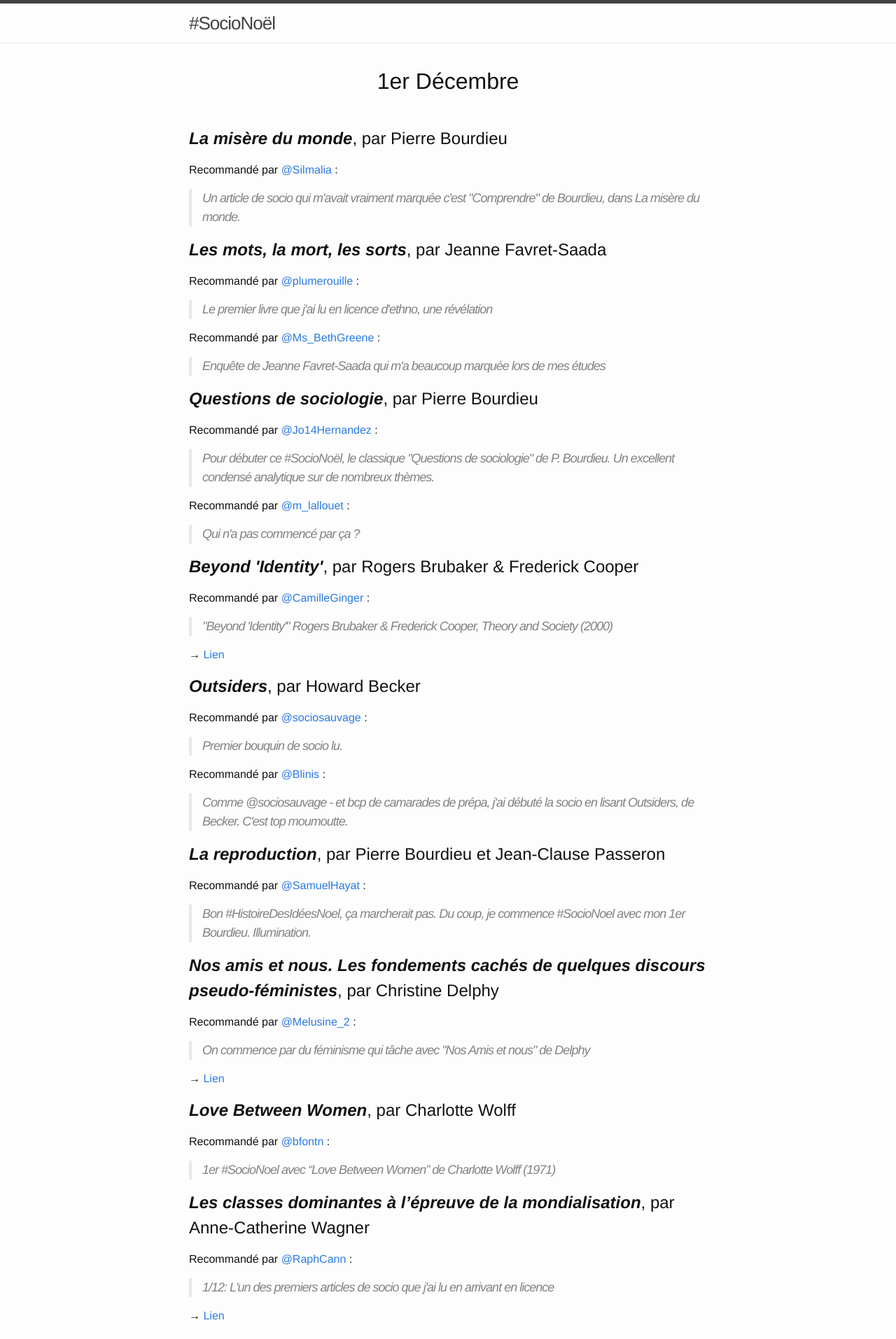
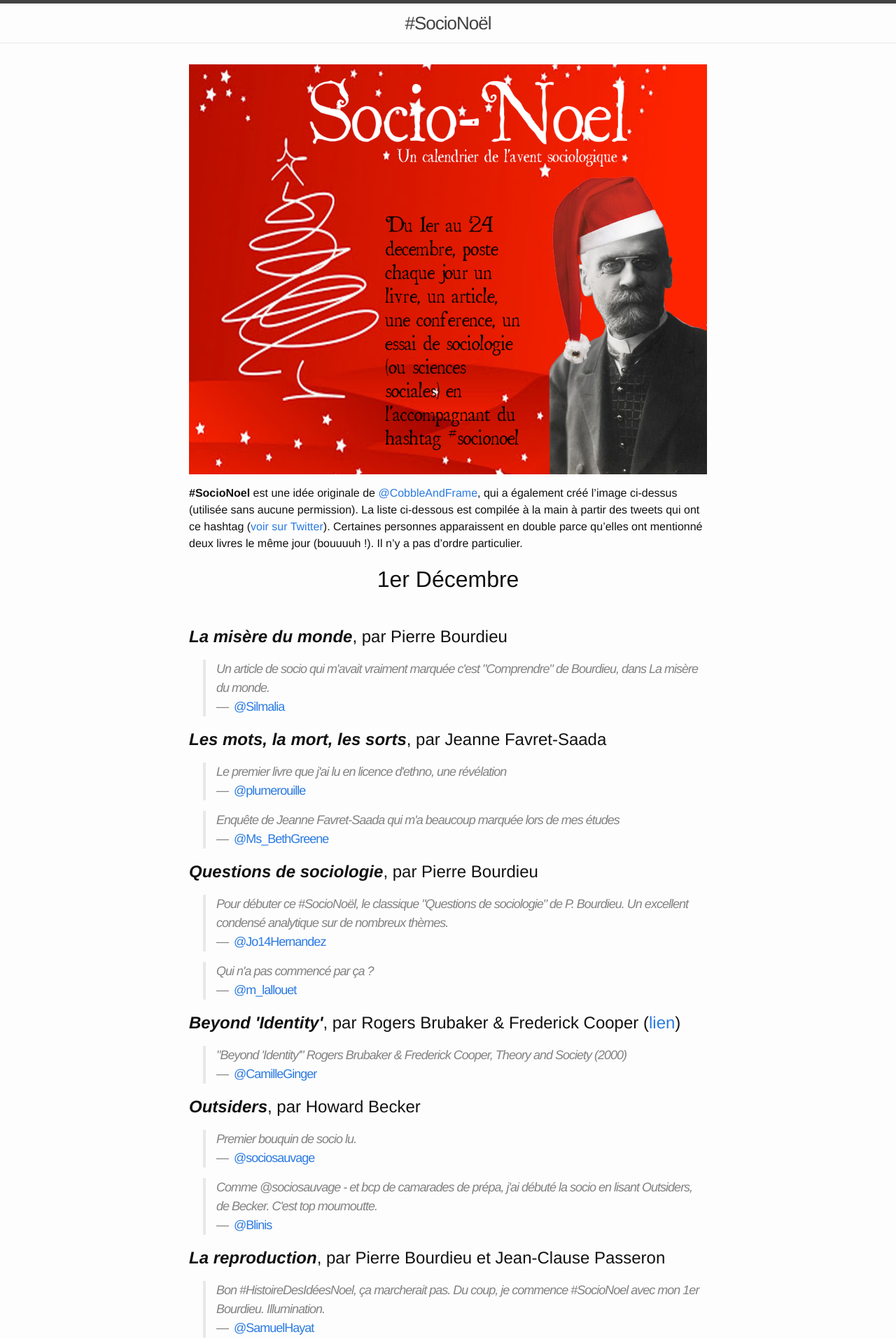
Before and after one commit to bfontaine/SocioNoel, a Jekyll site: the page built from index.md, in a window 1280 px wide. Shown: the top 1914 px of the page at 70% size. Built offline with Jekyll 4.4.1, drawn with Linux system fonts in a browser that asks for light colours; some of the changed text lies outside the part shown.

Commit message:
style improvements

```diff
--- a/_includes/header.html
+++ b/_includes/header.html
@@ -1,14 +1,5 @@
 <header class="site-header">
   <div class="wrapper">
     <a class="site-title" href="{{ site.baseurl }}/">{{ site.title }}</a>
-    <nav class="site-nav">
-      <a href="#" class="menu-icon">
-        <svg viewBox="0 0 18 15">
-          <path fill="#424242" d="M18,1.484c0,0.82-0.665,1.484-1.484,1.484H1.484C0.665,2.969,0,2.304,0,1.484l0,0C0,0.665,0.665,0,1.484,0 h15.031C17.335,0,18,0.665,18,1.484L18,1.484z"/>
-          <path fill="#424242" d="M18,7.516C18,8.335,17.335,9,16.516,9H1.484C0.665,9,0,8.335,0,7.516l0,0c0-0.82,0.665-1.484,1.484-1.484 h15.031C17.335,6.031,18,6.696,18,7.516L18,7.516z"/>
-          <path fill="#424242" d="M18,13.516C18,14.335,17.335,15,16.516,15H1.484C0.665,15,0,14.335,0,13.516l0,0 c0-0.82,0.665-1.484,1.484-1.484h15.031C17.335,12.031,18,12.696,18,13.516L18,13.516z"/>
-        </svg>
-      </a>
-    </nav>
   </div>
 </header>
--- a/_sass/_books.scss
+++ b/_sass/_books.scss
@@ -1,4 +1,4 @@
-.wrapper > h2 {
+.page-content .wrapper > h2 {
   text-align: center;
   margin-bottom: 40px;
   font-size: 2rem;
@@ -9,4 +9,12 @@
     font-style: italic;
     font-weight: bold;
   }
+
+  .sources {
+    padding-left: 20px;
+
+    .comment-author {
+      font-style: normal;
+    }
+  }
 }
--- a/_sass/_layout.scss
+++ b/_sass/_layout.scss
@@ -5,9 +5,7 @@
     border-top: 5px solid $grey-color-dark;
     border-bottom: 1px solid $grey-color-light;
     min-height: 56px;
-
-    // Positioning context for the mobile navigation icon
-    position: relative;
+    text-align: center;
 }
 
 .site-title {
@@ -15,7 +13,6 @@
     line-height: 56px;
     letter-spacing: -1px;
     margin-bottom: 0;
-    float: left;
 
     &,
     &:visited {
--- a/index.md
+++ b/index.md
@@ -1,223 +1,299 @@
 ---
 layout: default
 ---
+
+<img src="./assets/banner.png" id="banner" alt="Un ouvrage de socio par jour du 1er au 24 décembre" />
+
+<b>#SocioNoel</b> est une idée originale de [@CobbleAndFrame](https://twitter.com/CobbleAndFrame/status/671360041136558081), qui a également créé l’image ci-dessus (utilisée sans aucune permission).
+La liste ci-dessous est compilée à la main à partir des tweets qui ont ce hashtag ([voir sur Twitter](https://twitter.com/search?f=tweets&vertical=default&q=socionoel)).
+Certaines personnes apparaissent en double parce qu’elles ont mentionné deux livres le même jour (bouuuuh !).
+Il n’y a pas d’ordre particulier.
+
 ## 1er Décembre
 <article class="book">
   <h1><span class="title">La misère du monde</span>, par <span class="author">Pierre Bourdieu</span></h1>
+  <div class="sources">
 
-  <p class="from">Recommandé par <a class="handle" href="https://twitter.com/Silmalia/status/671694741310988288">@Silmalia</a>&nbsp;:</p>
-  <blockquote class="comment">Un article de socio qui m'avait vraiment marquée c'est "Comprendre" de Bourdieu, dans La misère du monde.</blockquote>
+    <blockquote class="comment">
+      Un article de socio qui m'avait vraiment marquée c'est "Comprendre" de Bourdieu, dans La misère du monde.<br/>
+      <span class="comment-author">—&nbsp;&nbsp;<a class="handle" href="https://twitter.com/Silmalia/status/671694741310988288">@Silmalia</a></span>
+    </blockquote>
 
-
+  </div>
 </article>
 <article class="book">
   <h1><span class="title">Les mots, la mort, les sorts</span>, par <span class="author">Jeanne Favret-Saada</span></h1>
+  <div class="sources">
 
 
-      <p class="from">Recommandé par <a class="handle" href="https://twitter.com/plumerouille/status/671687820000501760">@plumerouille</a>&nbsp;:</p>
-      <blockquote class="comment">Le premier livre que j'ai lu en licence d'ethno, une révélation</blockquote>
+      <blockquote class="comment">
+        Le premier livre que j'ai lu en licence d'ethno, une révélation<br/>
+        <span class="comment-author">—&nbsp;&nbsp;<a class="handle" href="https://twitter.com/plumerouille/status/671687820000501760">@plumerouille</a></span>
+      </blockquote>
 
-      <p class="from">Recommandé par <a class="handle" href="https://twitter.com/Ms_BethGreene/status/671710313251741696">@Ms_BethGreene</a>&nbsp;:</p>
-      <blockquote class="comment">Enquête de Jeanne Favret-Saada qui m'a beaucoup marquée lors de mes études</blockquote>
+      <blockquote class="comment">
+        Enquête de Jeanne Favret-Saada qui m'a beaucoup marquée lors de mes études<br/>
+        <span class="comment-author">—&nbsp;&nbsp;<a class="handle" href="https://twitter.com/Ms_BethGreene/status/671710313251741696">@Ms_BethGreene</a></span>
+      </blockquote>
 
 
-
+  </div>
 </article>
 <article class="book">
   <h1><span class="title">Questions de sociologie</span>, par <span class="author">Pierre Bourdieu</span></h1>
+  <div class="sources">
 
 
-      <p class="from">Recommandé par <a class="handle" href="https://twitter.com/Jo14Hernandez/status/671679406428061696">@Jo14Hernandez</a>&nbsp;:</p>
-      <blockquote class="comment">Pour débuter ce #SocioNoël, le classique "Questions de sociologie" de P. Bourdieu. Un excellent condensé analytique sur de nombreux thèmes.</blockquote>
+      <blockquote class="comment">
+        Pour débuter ce #SocioNoël, le classique "Questions de sociologie" de P. Bourdieu. Un excellent condensé analytique sur de nombreux thèmes.<br/>
+        <span class="comment-author">—&nbsp;&nbsp;<a class="handle" href="https://twitter.com/Jo14Hernandez/status/671679406428061696">@Jo14Hernandez</a></span>
+      </blockquote>
 
-      <p class="from">Recommandé par <a class="handle" href="https://twitter.com/m_lallouet/status/671638089035587584">@m_lallouet</a>&nbsp;:</p>
-      <blockquote class="comment">Qui n'a pas commencé par ça ?</blockquote>
+      <blockquote class="comment">
+        Qui n'a pas commencé par ça ?<br/>
+        <span class="comment-author">—&nbsp;&nbsp;<a class="handle" href="https://twitter.com/m_lallouet/status/671638089035587584">@m_lallouet</a></span>
+      </blockquote>
 
 
-
+  </div>
 </article>
 <article class="book">
-  <h1><span class="title">Beyond 'Identity'</span>, par <span class="author">Rogers Brubaker & Frederick Cooper</span></h1>
+  <h1><span class="title">Beyond 'Identity'</span>, par <span class="author">Rogers Brubaker & Frederick Cooper</span>&nbsp;(<a href="http://works.bepress.com/cgi/viewcontent.cgi?article=1001&context=wrb">lien</a>)</h1>
+  <div class="sources">
 
-  <p class="from">Recommandé par <a class="handle" href="https://twitter.com/CamilleGinger/status/671677411642245120">@CamilleGinger</a>&nbsp;:</p>
-  <blockquote class="comment">"Beyond 'Identity'" Rogers Brubaker & Frederick Cooper, Theory and Society (2000)</blockquote>
+    <blockquote class="comment">
+      "Beyond 'Identity'" Rogers Brubaker & Frederick Cooper, Theory and Society (2000)<br/>
+      <span class="comment-author">—&nbsp;&nbsp;<a class="handle" href="https://twitter.com/CamilleGinger/status/671677411642245120">@CamilleGinger</a></span>
+    </blockquote>
 
-
-    <p>&rarr;&nbsp;<a href="http://works.bepress.com/cgi/viewcontent.cgi?article=1001&context=wrb">Lien</a></p>
-
+  </div>
 </article>
 <article class="book">
   <h1><span class="title">Outsiders</span>, par <span class="author">Howard Becker</span></h1>
+  <div class="sources">
 
 
-      <p class="from">Recommandé par <a class="handle" href="https://twitter.com/sociosauvage/status/671672939213922304">@sociosauvage</a>&nbsp;:</p>
-      <blockquote class="comment">Premier bouquin de socio lu.</blockquote>
+      <blockquote class="comment">
+        Premier bouquin de socio lu.<br/>
+        <span class="comment-author">—&nbsp;&nbsp;<a class="handle" href="https://twitter.com/sociosauvage/status/671672939213922304">@sociosauvage</a></span>
+      </blockquote>
 
-      <p class="from">Recommandé par <a class="handle" href="https://twitter.com/Blinis/status/671709437745340417">@Blinis</a>&nbsp;:</p>
-      <blockquote class="comment">Comme @sociosauvage - et bcp de camarades de prépa, j'ai débuté la socio en lisant Outsiders, de Becker. C'est top moumoutte.</blockquote>
+      <blockquote class="comment">
+        Comme @sociosauvage - et bcp de camarades de prépa, j'ai débuté la socio en lisant Outsiders, de Becker. C'est top moumoutte.<br/>
+        <span class="comment-author">—&nbsp;&nbsp;<a class="handle" href="https://twitter.com/Blinis/status/671709437745340417">@Blinis</a></span>
+      </blockquote>
 
 
-
+  </div>
 </article>
 <article class="book">
   <h1><span class="title">La reproduction</span>, par <span class="author">Pierre Bourdieu et Jean-Clause Passeron</span></h1>
+  <div class="sources">
 
-  <p class="from">Recommandé par <a class="handle" href="https://twitter.com/SamuelHayat/status/671671019267035136">@SamuelHayat</a>&nbsp;:</p>
-  <blockquote class="comment">Bon #HistoireDesIdéesNoel, ça marcherait pas. Du coup, je commence #SocioNoel avec mon 1er Bourdieu. Illumination.</blockquote>
+    <blockquote class="comment">
+      Bon #HistoireDesIdéesNoel, ça marcherait pas. Du coup, je commence #SocioNoel avec mon 1er Bourdieu. Illumination.<br/>
+      <span class="comment-author">—&nbsp;&nbsp;<a class="handle" href="https://twitter.com/SamuelHayat/status/671671019267035136">@SamuelHayat</a></span>
+    </blockquote>
 
-
+  </div>
 </article>
 <article class="book">
-  <h1><span class="title">Nos amis et nous. Les fondements cachés de quelques discours pseudo-féministes</span>, par <span class="author">Christine Delphy</span></h1>
+  <h1><span class="title">Nos amis et nous. Les fondements cachés de quelques discours pseudo-féministes</span>, par <span class="author">Christine Delphy</span>&nbsp;(<a href="http://www.feministes-radicales.org/wp-content/uploads/2010/11/Christine-Delphy-Nos-amis-et-nous.-Les-fondements-cach%C3%A9s-de-quelques-discours-pseudo-f%C3%A9ministes-1977.pdf">lien</a>)</h1>
+  <div class="sources">
 
-  <p class="from">Recommandé par <a class="handle" href="https://twitter.com/Melusine_2/status/671650125563994113">@Melusine_2</a>&nbsp;:</p>
-  <blockquote class="comment">On commence par du féminisme qui tâche avec "Nos Amis et nous" de Delphy</blockquote>
+    <blockquote class="comment">
+      On commence par du féminisme qui tâche avec "Nos Amis et nous" de Delphy<br/>
+      <span class="comment-author">—&nbsp;&nbsp;<a class="handle" href="https://twitter.com/Melusine_2/status/671650125563994113">@Melusine_2</a></span>
+    </blockquote>
 
-
-    <p>&rarr;&nbsp;<a href="http://www.feministes-radicales.org/wp-content/uploads/2010/11/Christine-Delphy-Nos-amis-et-nous.-Les-fondements-cach%C3%A9s-de-quelques-discours-pseudo-f%C3%A9ministes-1977.pdf">Lien</a></p>
-
+  </div>
 </article>
 <article class="book">
   <h1><span class="title">Love Between Women</span>, par <span class="author">Charlotte Wolff</span></h1>
+  <div class="sources">
 
-  <p class="from">Recommandé par <a class="handle" href="https://twitter.com/bfontn/status/671638928085155840">@bfontn</a>&nbsp;:</p>
-  <blockquote class="comment">1er #SocioNoel avec “Love Between Women” de Charlotte Wolff (1971)</blockquote>
+    <blockquote class="comment">
+      1er #SocioNoel avec “Love Between Women” de Charlotte Wolff (1971)<br/>
+      <span class="comment-author">—&nbsp;&nbsp;<a class="handle" href="https://twitter.com/bfontn/status/671638928085155840">@bfontn</a></span>
+    </blockquote>
 
-
+  </div>
 </article>
 <article class="book">
-  <h1><span class="title">Les classes dominantes à l’épreuve de la mondialisation</span>, par <span class="author">Anne-Catherine Wagner</span></h1>
+  <h1><span class="title">Les classes dominantes à l’épreuve de la mondialisation</span>, par <span class="author">Anne-Catherine Wagner</span>&nbsp;(<a href="https://www.cairn.info/revue-actes-de-la-recherche-en-sciences-sociales-2011-5-page-4.htm">lien</a>)</h1>
+  <div class="sources">
 
-  <p class="from">Recommandé par <a class="handle" href="https://twitter.com/RaphCann/status/671638604855291904">@RaphCann</a>&nbsp;:</p>
-  <blockquote class="comment">1/12: L'un des premiers articles de socio que j'ai lu en arrivant en licence</blockquote>
+    <blockquote class="comment">
+      1/12: L'un des premiers articles de socio que j'ai lu en arrivant en licence<br/>
+      <span class="comment-author">—&nbsp;&nbsp;<a class="handle" href="https://twitter.com/RaphCann/status/671638604855291904">@RaphCann</a></span>
+    </blockquote>
 
-
-    <p>&rarr;&nbsp;<a href="https://www.cairn.info/revue-actes-de-la-recherche-en-sciences-sociales-2011-5-page-4.htm">Lien</a></p>
-
+  </div>
 </article>
 <article class="book">
   <h1><span class="title">L'illusion identitaire</span>, par <span class="author">Jean-François Bayart</span></h1>
+  <div class="sources">
 
-  <p class="from">Recommandé par <a class="handle" href="https://twitter.com/JohnGoodMalik/status/671625010725933056">@JohnGoodMalik</a>&nbsp;:</p>
-  <blockquote class="comment">Conseil du jour : "l'illusion identitaire" de JF Bayart (1996). Indispensable en ces temps de "choc des civilisations"</blockquote>
+    <blockquote class="comment">
+      Conseil du jour : "l'illusion identitaire" de JF Bayart (1996). Indispensable en ces temps de "choc des civilisations"<br/>
+      <span class="comment-author">—&nbsp;&nbsp;<a class="handle" href="https://twitter.com/JohnGoodMalik/status/671625010725933056">@JohnGoodMalik</a></span>
+    </blockquote>
 
-
+  </div>
 </article>
 <article class="book">
-  <h1><span class="title">Le pardon est le recours ultime</span>, par <span class="author">Vladimir Jankélévitch</span></h1>
+  <h1><span class="title">Le pardon est le recours ultime</span>, par <span class="author">Vladimir Jankélévitch</span>&nbsp;(<a href="http://www.philo.be/jankelevitch/index.php?page=pardon">lien</a>)</h1>
+  <div class="sources">
 
-  <p class="from">Recommandé par <a class="handle" href="https://twitter.com/AnthCasanova2/status/671626343419801600">@AnthCasanova2</a>&nbsp;:</p>
-  <blockquote class="comment">< Le pardon est le recours ultime > Vladimir Jankélévitch</blockquote>
+    <blockquote class="comment">
+      < Le pardon est le recours ultime > Vladimir Jankélévitch<br/>
+      <span class="comment-author">—&nbsp;&nbsp;<a class="handle" href="https://twitter.com/AnthCasanova2/status/671626343419801600">@AnthCasanova2</a></span>
+    </blockquote>
 
-
-    <p>&rarr;&nbsp;<a href="http://www.philo.be/jankelevitch/index.php?page=pardon">Lien</a></p>
-
+  </div>
 </article>
 <article class="book">
   <h1><span class="title">Painting & experience in fifteenth-century Italy</span>, par <span class="author">Michael Baxandall</span></h1>
+  <div class="sources">
 
-  <p class="from">Recommandé par <a class="handle" href="https://twitter.com/cuivreorargent/status/671619162054217728">@cuivreorargent</a>&nbsp;:</p>
-  <blockquote class="comment">Ai été marqué par Michael Baxandall pendant mes études, moins pour son objet d'étude que pour sa méthode</blockquote>
+    <blockquote class="comment">
+      Ai été marqué par Michael Baxandall pendant mes études, moins pour son objet d'étude que pour sa méthode<br/>
+      <span class="comment-author">—&nbsp;&nbsp;<a class="handle" href="https://twitter.com/cuivreorargent/status/671619162054217728">@cuivreorargent</a></span>
+    </blockquote>
 
-
+  </div>
 </article>
 <article class="book">
   <h1><span class="title">La Grande Transformation</span>, par <span class="author">Karl Polanyi</span></h1>
+  <div class="sources">
 
-  <p class="from">Recommandé par <a class="handle" href="https://twitter.com/Uneheuredepeine/status/671617680080814080">@Uneheuredepeine</a>&nbsp;:</p>
-  <blockquote class="comment">So, let's begin. Le bouquin que vous devriez lire en ce moment, c'est évidemment La Grande Transformation de Karl Polanyi</blockquote>
+    <blockquote class="comment">
+      So, let's begin. Le bouquin que vous devriez lire en ce moment, c'est évidemment La Grande Transformation de Karl Polanyi<br/>
+      <span class="comment-author">—&nbsp;&nbsp;<a class="handle" href="https://twitter.com/Uneheuredepeine/status/671617680080814080">@Uneheuredepeine</a></span>
+    </blockquote>
 
-
+  </div>
 </article>
 <article class="book">
   <h1><span class="title">Tristes tropiques</span>, par <span class="author">Claude Lévi-Strauss</span></h1>
+  <div class="sources">
 
-  <p class="from">Recommandé par <a class="handle" href="https://twitter.com/ylloPytterP/status/671602324436099072">@ylloPytterP</a>&nbsp;:</p>
-  <blockquote class="comment">Le premier livre que j'ai lu en arrivant en fac d'anthropologie</blockquote>
+    <blockquote class="comment">
+      Le premier livre que j'ai lu en arrivant en fac d'anthropologie<br/>
+      <span class="comment-author">—&nbsp;&nbsp;<a class="handle" href="https://twitter.com/ylloPytterP/status/671602324436099072">@ylloPytterP</a></span>
+    </blockquote>
 
-
+  </div>
 </article>
 <article class="book">
   <h1><span class="title">Les nounous sortent enfin de l'ombre : Qui gardera nos enfants ?</span>, par <span class="author">Caroline Ibos</span></h1>
+  <div class="sources">
 
-  <p class="from">Recommandé par <a class="handle" href="https://twitter.com/ClaraMordra/status/671597385227878400">@ClaraMordra</a>&nbsp;:</p>
-  <blockquote class="comment">Les nounous sortent enfin de l'ombre : Qui gardera nos enfants? par Caroline Ibos.</blockquote>
+    <blockquote class="comment">
+      Les nounous sortent enfin de l'ombre : Qui gardera nos enfants? par Caroline Ibos.<br/>
+      <span class="comment-author">—&nbsp;&nbsp;<a class="handle" href="https://twitter.com/ClaraMordra/status/671597385227878400">@ClaraMordra</a></span>
+    </blockquote>
 
-
+  </div>
 </article>
 <article class="book">
   <h1><span class="title">La politique sans en avoir l'air</span>, par <span class="author">Laurent Le Gall, Michel Offerlé, François Ploux</span></h1>
+  <div class="sources">
 
-  <p class="from">Recommandé par <a class="handle" href="https://twitter.com/CobbleAndFrame/status/671596321116131328">@CobbleAndFrame</a>&nbsp;:</p>
-  <blockquote class="comment">1er décembre : "La politique sans en avoir l'air", Laurent Le Gall, Michel Offerlé, François Ploux</blockquote>
+    <blockquote class="comment">
+      1er décembre : "La politique sans en avoir l'air", Laurent Le Gall, Michel Offerlé, François Ploux<br/>
+      <span class="comment-author">—&nbsp;&nbsp;<a class="handle" href="https://twitter.com/CobbleAndFrame/status/671596321116131328">@CobbleAndFrame</a></span>
+    </blockquote>
 
-
+  </div>
 </article>
 <article class="book">
   <h1><span class="title">Voyage de classes</span>, par <span class="author">Nicolas Jounin</span></h1>
+  <div class="sources">
 
-  <p class="from">Recommandé par <a class="handle" href="https://twitter.com/Lil_RoXaNe/status/671593708479975424">@Lil_RoXaNe</a>&nbsp;:</p>
-  <blockquote class="comment">J1, livre sympa et accessible. Des étudiants en socio de St Denis enquêtent dans le 8ème arrondissement.</blockquote>
+    <blockquote class="comment">
+      J1, livre sympa et accessible. Des étudiants en socio de St Denis enquêtent dans le 8ème arrondissement.<br/>
+      <span class="comment-author">—&nbsp;&nbsp;<a class="handle" href="https://twitter.com/Lil_RoXaNe/status/671593708479975424">@Lil_RoXaNe</a></span>
+    </blockquote>
 
-
+  </div>
 </article>
 <article class="book">
   <h1><span class="title">Le monde privé des ouvriers</span>, par <span class="author">Olivier Schwartz</span></h1>
+  <div class="sources">
 
-  <p class="from">Recommandé par <a class="handle" href="https://twitter.com/mquijoux/status/671707874180128768">@mquijoux</a>&nbsp;:</p>
-  <blockquote class="comment">Pour moi, incontestablement deux livres:<br/>-"le monde privé des ouvriers" d'O. Schwartz
--"la culture du pauvre" de R Hoggart.</blockquote>
+    <blockquote class="comment">
+      Pour moi, incontestablement deux livres:<br/>-"le monde privé des ouvriers" d'O. Schwartz
+-"la culture du pauvre" de R Hoggart.<br/>
+      <span class="comment-author">—&nbsp;&nbsp;<a class="handle" href="https://twitter.com/mquijoux/status/671707874180128768">@mquijoux</a></span>
+    </blockquote>
 
-
+  </div>
 </article>
 <article class="book">
   <h1><span class="title">La culture du pauvre</span>, par <span class="author">Richard Hoggart</span></h1>
+  <div class="sources">
 
-  <p class="from">Recommandé par <a class="handle" href="https://twitter.com/mquijoux/status/671707874180128768">@mquijoux</a>&nbsp;:</p>
-  <blockquote class="comment">Pour moi, incontestablement deux livres:<br/>-"le monde privé des ouvriers" d'O. Schwartz
--"la culture du pauvre" de R Hoggart.</blockquote>
+    <blockquote class="comment">
+      Pour moi, incontestablement deux livres:<br/>-"le monde privé des ouvriers" d'O. Schwartz
+-"la culture du pauvre" de R Hoggart.<br/>
+      <span class="comment-author">—&nbsp;&nbsp;<a class="handle" href="https://twitter.com/mquijoux/status/671707874180128768">@mquijoux</a></span>
+    </blockquote>
 
-
+  </div>
 </article>
 <article class="book">
-  <h1><span class="title">La fabrique des garçons</span>, par <span class="author">Sylvie Ayral</span></h1>
+  <h1><span class="title">La fabrique des garçons</span>, par <span class="author">Sylvie Ayral</span>&nbsp;(<a href="http://gc.revues.org/2107">lien</a>)</h1>
+  <div class="sources">
 
-  <p class="from">Recommandé par <a class="handle" href="https://twitter.com/hvqoi/status/671705969311789056">@hvqoi</a>&nbsp;:</p>
-  <blockquote class="comment">"La fabrique des garçons" - Sylvie Ayral</blockquote>
+    <blockquote class="comment">
+      "La fabrique des garçons" - Sylvie Ayral<br/>
+      <span class="comment-author">—&nbsp;&nbsp;<a class="handle" href="https://twitter.com/hvqoi/status/671705969311789056">@hvqoi</a></span>
+    </blockquote>
 
-
-    <p>&rarr;&nbsp;<a href="http://gc.revues.org/2107">Lien</a></p>
-
+  </div>
 </article>
 <article class="book">
   <h1><span class="title">L'Ecole des filles. Quelle formation pour quels rôles sociaux ?</span>, par <span class="author">Marie Duru-Bellat</span></h1>
+  <div class="sources">
 
-  <p class="from">Recommandé par <a class="handle" href="https://twitter.com/TookyTsuki/status/671709604833845248">@TookyTsuki</a>&nbsp;:</p>
-  <blockquote class="comment">Un 1er livre qui m'a ouvert l'esprit & inspiré:<br/>- L'Ecole des filles. Quelle formation pour quels rôles sociaux ? Marie Duru-Bellat</blockquote>
+    <blockquote class="comment">
+      Un 1er livre qui m'a ouvert l'esprit & inspiré:<br/>- L'Ecole des filles. Quelle formation pour quels rôles sociaux ? Marie Duru-Bellat<br/>
+      <span class="comment-author">—&nbsp;&nbsp;<a class="handle" href="https://twitter.com/TookyTsuki/status/671709604833845248">@TookyTsuki</a></span>
+    </blockquote>
 
-
+  </div>
 </article>
 <article class="book">
   <h1><span class="title">Allez les filles !</span>, par <span class="author">Christian Baudelot & Roger Establet</span></h1>
+  <div class="sources">
 
-  <p class="from">Recommandé par <a class="handle" href="https://twitter.com/TookyTsuki/status/671710102710300672">@TookyTsuki</a>&nbsp;:</p>
-  <blockquote class="comment">Le 2ème dans la même veine :<br/>- Allez les filles ! Christian Baudelot & Roger Establet</blockquote>
+    <blockquote class="comment">
+      Le 2ème dans la même veine :<br/>- Allez les filles ! Christian Baudelot & Roger Establet<br/>
+      <span class="comment-author">—&nbsp;&nbsp;<a class="handle" href="https://twitter.com/TookyTsuki/status/671710102710300672">@TookyTsuki</a></span>
+    </blockquote>
 
-
+  </div>
 </article>
 <article class="book">
   <h1><span class="title">Cartographies des marges : intersectionnalité, politique de l’identité et violences contre les femmes de couleur</span>, par <span class="author">Kimberlé Crenshaw, Oristelle Bonis</span></h1>
+  <div class="sources">
 
-  <p class="from">Recommandé par <a class="handle" href="https://twitter.com/ThisisKiyemis/status/671710000876822528">@ThisisKiyemis</a>&nbsp;:</p>
-  <blockquote class="comment">Cela ne surprendra personne, on va commencer par Kimberlé Crenshaw.</blockquote>
+    <blockquote class="comment">
+      Cela ne surprendra personne, on va commencer par Kimberlé Crenshaw.<br/>
+      <span class="comment-author">—&nbsp;&nbsp;<a class="handle" href="https://twitter.com/ThisisKiyemis/status/671710000876822528">@ThisisKiyemis</a></span>
+    </blockquote>
 
-
+  </div>
 </article>
 <article class="book">
   <h1><span class="title">Les héritiers</span>, par <span class="author">Pierre Bourdieu et Jean-Clause Passeron</span></h1>
+  <div class="sources">
 
-  <p class="from">Recommandé par <a class="handle" href="https://twitter.com/Dheltaa/status/671711835633156096">@Dheltaa</a>&nbsp;:</p>
-  <blockquote class="comment">C'était lors de ma première année à l'université. Je l'avais dévoré.</blockquote>
+    <blockquote class="comment">
+      C'était lors de ma première année à l'université. Je l'avais dévoré.<br/>
+      <span class="comment-author">—&nbsp;&nbsp;<a class="handle" href="https://twitter.com/Dheltaa/status/671711835633156096">@Dheltaa</a></span>
+    </blockquote>
 
-
+  </div>
 </article>
```
Also changed, not shown: mklist.rb (+15 -8 lines).
